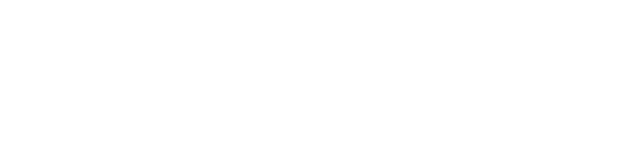
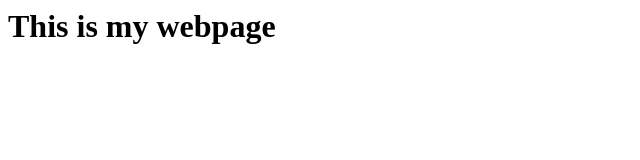
Before and after one commit to DotUsername/MainProject, a plain HTML site: page index.html in a window 1280 px wide. Shown: the whole page, without its empty margins (0-640 px from the left). Drawn offline with Linux system fonts and the light colour scheme.

Commit message:
Update index.html

```diff
--- a/index.html
+++ b/index.html
@@ -1,3 +1,3 @@
 <html>
-
+<h1>This is my webpage</h1>
 </html>
```
